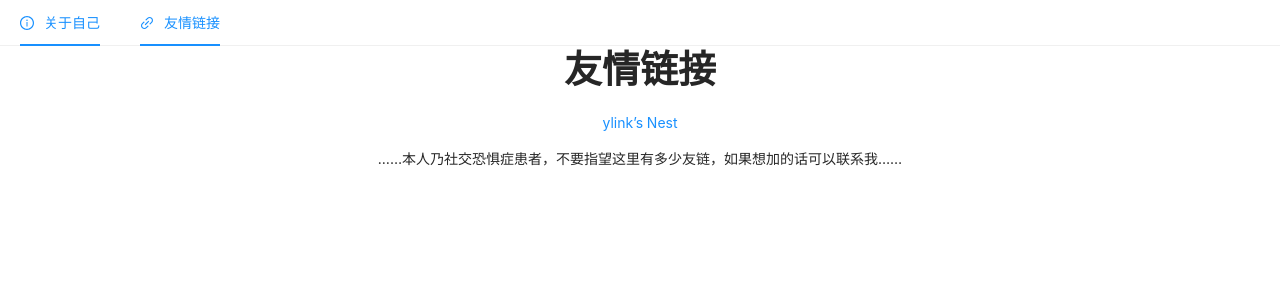
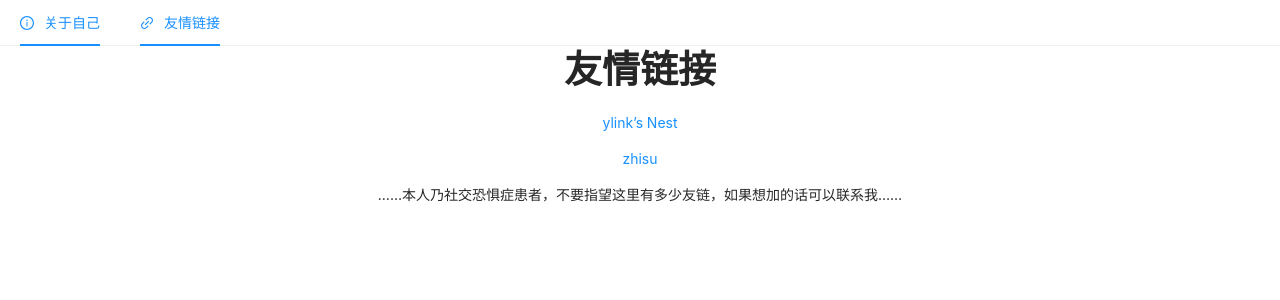
Before and after one commit to MakinoharaShoko/Kamome_Info_App, a React (Create React App) app: page / in a window 1280 px wide. Both pictures are taken after a click on the item "友情链接". Shown: the top 300 px of the page. Built offline with nearby package versions, Linux system fonts and the light colour scheme; some icons are missing.

Commit message:
添加友链

```diff
--- a/src/Page/Links/Links.js
+++ b/src/Page/Links/Links.js
@@ -11,6 +11,9 @@ const Links = ()=>{
                 <a href="http://ylinknest.top/" target="_blank" rel="noopener">ylink’s Nest</a>
             </Paragraph>
             <Paragraph>
+                <a href="http://www.zhtsu.cn/" target="_blank" rel="noopener">zhisu</a>
+            </Paragraph>
+            <Paragraph>
                 ……本人乃社交恐惧症患者，不要指望这里有多少友链，如果想加的话可以联系我……
             </Paragraph>
         </Typography>
```
